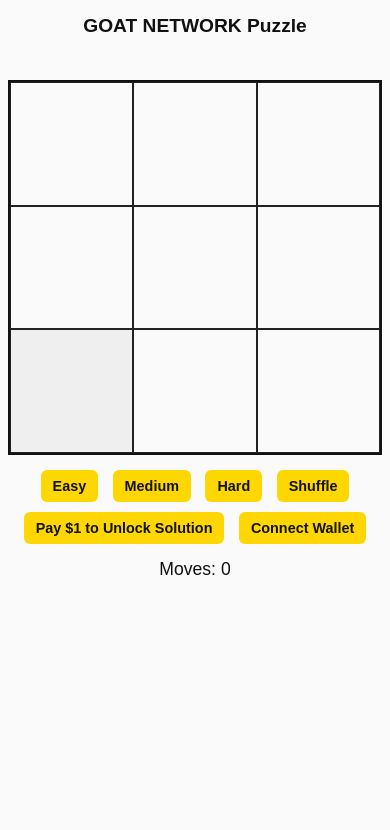
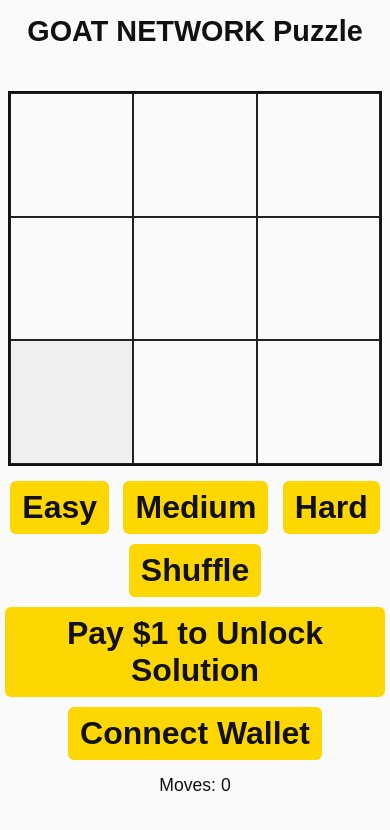
Before and after one commit to Ademileke12/Goat-Network-puzzle, a plain HTML site: page index.html in a window 390 px wide. Drawn offline with Linux system fonts and the light colour scheme.

Commit message:
Add files via upload

```diff
--- a/index.html
+++ b/index.html
@@ -49,13 +49,13 @@
 
     button {
       margin: 5px;
-      padding: 10px 16px;
+      padding: 14px 20px;
       border: none;
       border-radius: 6px;
       background: gold;
       color: #111;
       font-weight: bold;
-      font-size: 1rem;
+      font-size: 2rem;
       cursor: pointer;
     }
 
@@ -76,12 +76,12 @@
 
     @media (max-width: 400px) {
       h1 {
-        font-size: 1.2rem;
+        font-size: 1.8rem;
       }
 
       button {
         padding: 8px 12px;
-        font-size: 0.9rem;
+        font-size: 2rem !important;
       }
     }
   </style>
```
